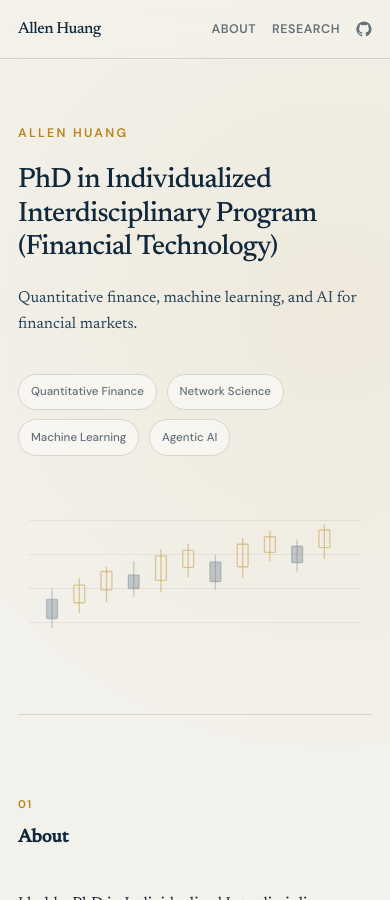
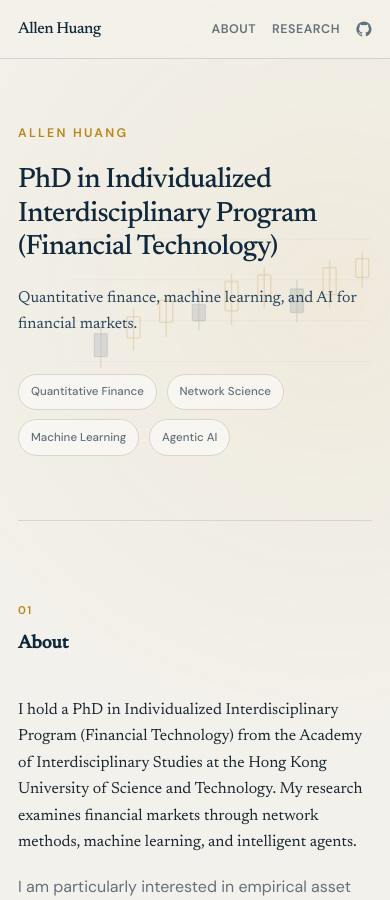
Before and after one commit to allenh16/allenh16.github.io, a Jekyll site: the page built from index.md, in a window 390 px wide and 900 px high. Built offline with Jekyll 4.4.1, drawn with Linux system fonts in a browser that asks for light colours.

Commit message:
Layer mobile market chart behind hero text

```diff
--- a/assets/css/style.scss
+++ b/assets/css/style.scss
@@ -264,7 +264,7 @@ a:focus-visible { outline: 2px solid var(--gold); outline-offset: 4px; }
   .github-link span { display: none; }
   .hero { min-height: 50vh; padding: 4rem 0; }
   .hero > :not(.market-chart) { max-width: none; }
-  .market-chart { position: relative; top: auto; right: auto; width: 100%; margin-top: 2.75rem; opacity: .64; transform: none; }
+  .market-chart { position: absolute; top: 50%; right: -32%; width: 120%; max-width: none; margin: 0; opacity: .32; transform: translateY(-42%); }
   .section-grid { grid-template-columns: 1fr; gap: 2.5rem; padding: 5rem 0; }
   .section-heading { gap: 1.5rem; }
   .research-item { grid-template-columns: 1fr; gap: .8rem; padding: 1.6rem 0; }
```
